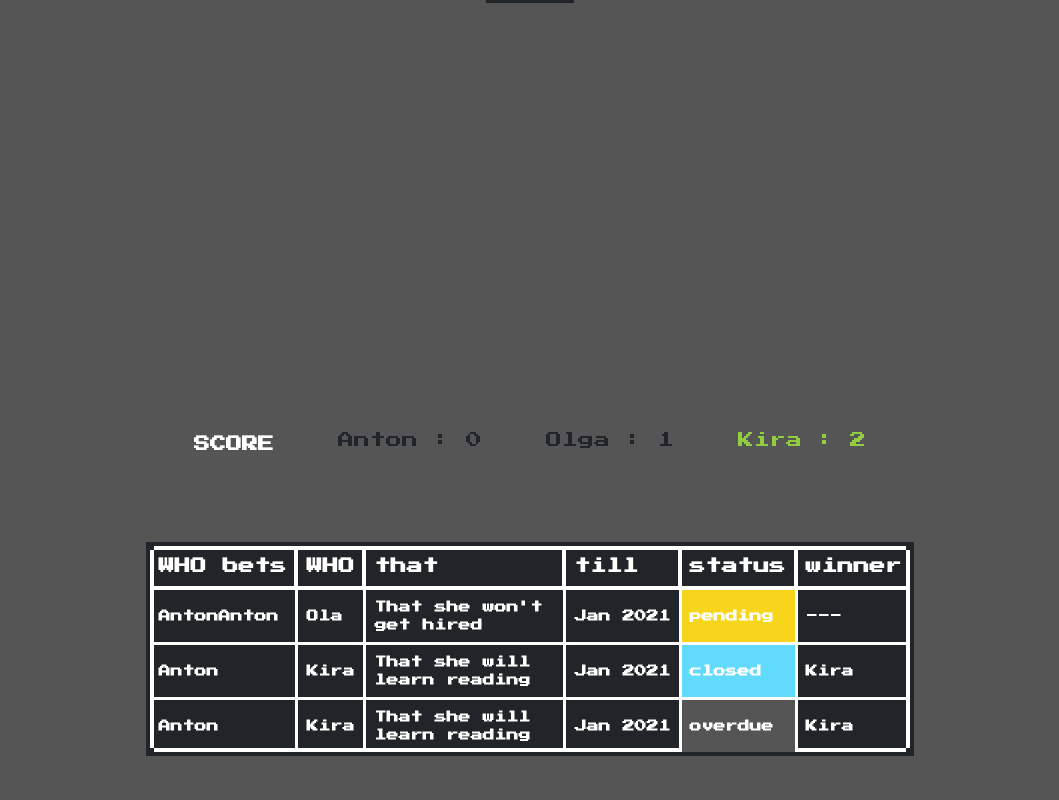
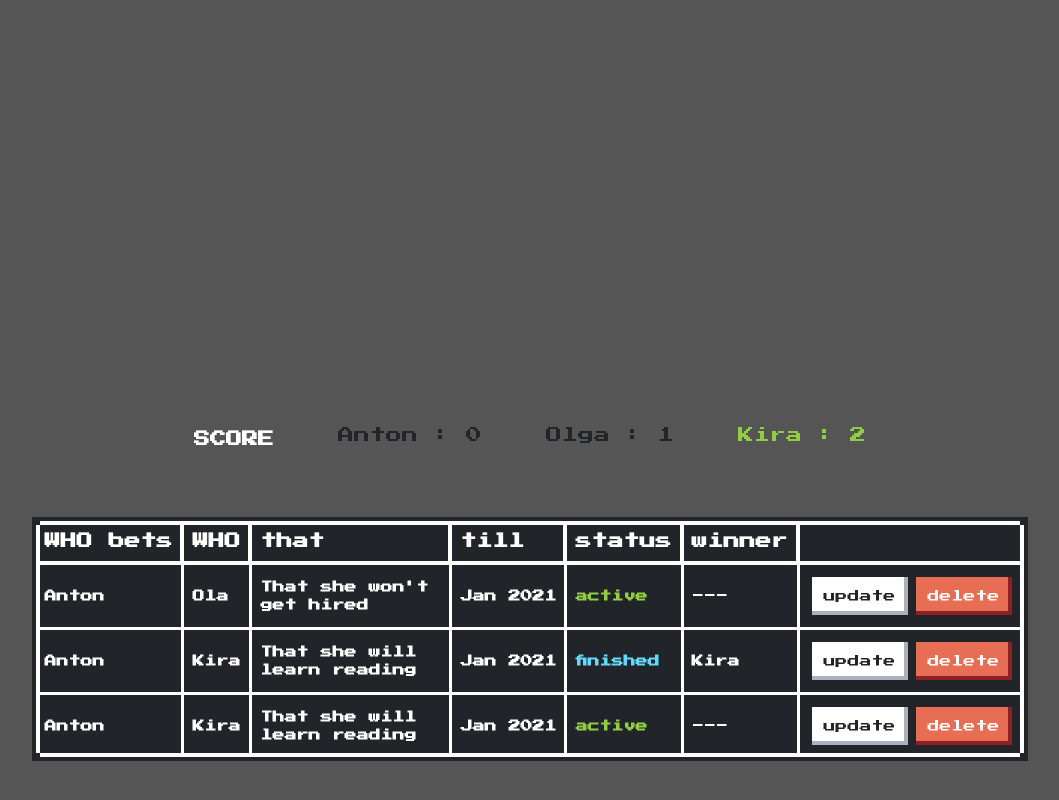
Before and after one commit to Kapuchinskaya/Long-Term-Bets, a React (Create React App) app in the folder long-term-betsp/: page / in a window 1280 px wide. Shown: the part 1406-2206 px from the top of the page, without its empty margins (110-1169 px from the left). Built offline with nearby package versions, Linux system fonts and the light colour scheme.

Commit message:
fix: update old bets page functionality

```diff
--- a/long-term-betsp/src/Components/oldBetsPage/index.tsx
+++ b/long-term-betsp/src/Components/oldBetsPage/index.tsx
@@ -1,9 +1,35 @@
 import { debaters } from "../../UI/selectField";
+import { scroller } from "react-scroll";
 import { bets } from "../../Resources/dataBets";
+import { useState } from "react";
+import { ButtonTypes, SubmitButton } from "../../UI/submitButton";
 
 const winner = "Kira";
 
 const OldBetsPage = () => {
+  const [betsToShow, setBetsToShow] = useState(bets);
+  const [isUpdated, setIsUpdated] = useState(false);
+
+  const scrollToElement = (element: string | undefined) => {
+    if (!element) return;
+    scroller.scrollTo(element, {
+      duration: 500,
+      delay: 100,
+      smooth: true,
+      offset: 0,
+    });
+  };
+
+  const handleDelete = (index: number) => {
+    const betsToUpdate = [...betsToShow];
+    betsToUpdate.splice(index, 1);
+    setBetsToShow(betsToUpdate);
+  };
+
+  const handleUpdate = (index: number) => {
+    console.log(index);
+  };
+
   return (
     <div className="page-wrapper">
       <div className="row-wrapper">
@@ -18,6 +44,17 @@ const OldBetsPage = () => {
         ))}
       </div>
       <div className="nes-table-responsive">
+        {betsToShow.length === 0 ? (
+          <div className="row-wrapper">
+            <h2>There are no bets - create the 1st one!</h2>
+            <SubmitButton
+              text="BET?"
+              styleName={`${ButtonTypes.Error + " home-page-btn"}`}
+              onClick={scrollToElement}
+              element="newBetPage"
+            />
+          </div>
+        ) : (
           <table className="nes-table is-bordered is-dark">
             <thead>
               <tr>
@@ -27,21 +64,41 @@ const OldBetsPage = () => {
                 <th>till</th>
                 <th>status</th>
                 <th>winner</th>
+                <th></th>
               </tr>
             </thead>
             <tbody>
-            {bets.map((bet, index) => (
+              {betsToShow.map((bet, index) => (
                 <tr key={index}>
                   <th className="middle-cell">{bet.whoFirst}</th>
                   <th className="middle-cell">{bet.whoSecond}</th>
                   <th className="big-cell">{bet.topic}</th>
                   <th className="middle-cell">{bet.date}</th>
-                <th className={`${bet.status} middle-cell  `}>{bet.status}</th>
+                  <th className={`${bet.status} middle-cell  `}>
+                    {bet.status}
+                  </th>
                   <th className="middle-cell">{bet.winner}</th>
+                  <th>
+                    <button
+                      type="button"
+                      className="nes-btn"
+                      onClick={() => handleUpdate(index)}
+                    >
+                      update
+                    </button>
+                    <button
+                      type="button"
+                      className="nes-btn is-error"
+                      onClick={() => handleDelete(index)}
+                    >
+                      delete
+                    </button>
+                  </th>
                 </tr>
               ))}
             </tbody>
           </table>
+        )}
       </div>
     </div>
   );
--- a/long-term-betsp/src/Resources/dataBets.tsx
+++ b/long-term-betsp/src/Resources/dataBets.tsx
@@ -1,7 +1,6 @@
 enum StatusTypes {
-  Pending = "pending",
-  Closed = "closed",
-  Overdue = "overdue",
+  Active = "active",
+  Finished = "finished",
 }
 
 class Bet {
@@ -18,11 +17,11 @@ class Bet {
 let bets: Bet[] = [];
 
 const betOne = new Bet(
-  "AntonAnton",
+  "Anton",
   "Ola",
   "That she won't get hired",
   "Jan 2021",
-  "pending",
+  "active",
   "---"
 );
 
@@ -31,7 +30,7 @@ const betTwo = new Bet(
   "Kira",
   "That she will learn reading",
   "Jan 2021",
-  "closed",
+  "finished",
   "Kira"
 );
 const betThree = new Bet(
@@ -39,8 +38,8 @@ const betThree = new Bet(
   "Kira",
   "That she will learn reading",
   "Jan 2021",
-  "overdue",
-  "Kira"
+  "active",
+  "---"
 );
 
 bets.push(betOne);
--- a/long-term-betsp/src/Resources/styles/App.css
+++ b/long-term-betsp/src/Resources/styles/App.css
@@ -81,7 +81,7 @@ h3 {
   flex-direction: row;
   align-items: center;
   justify-content: space-evenly;
-  margin-bottom: 70px;
+  margin-bottom: 50px;
 }
 
 /*////////////////////////////
@@ -89,7 +89,7 @@ h3 {
 ///////////////////////////*/
 
 .home-page-btn {
-  height: 100px;
+  height: 90px;
   width: 200px;
   margin: 0px 15px;
 }
@@ -108,6 +108,11 @@ h3 {
 .winner {
   color: #92cc41;
 }
+
+.nes-table.is-dark::before {
+  position: static;
+}
+
 tbody {
   font-size: 12px;
 }
@@ -118,12 +123,17 @@ tbody {
   max-width: 200px;
 }
 
-.pending {
-  background-color: #f7d51d;
+.active {
+  color: #92cc41;
 }
-.closed {
-  background-color: #61dafb;
+.finished {
+  color: #61dafb;
 }
-.overdue {
-  background-color: #555555;
+
+.error-messages-wrapper {
+  display: flex;
+  flex-direction: column;
+  align-items: center;
+  justify-content: center;
+  color: #e76e55;
 }
```
Lines whose indentation alone changed are shown as unchanged.
